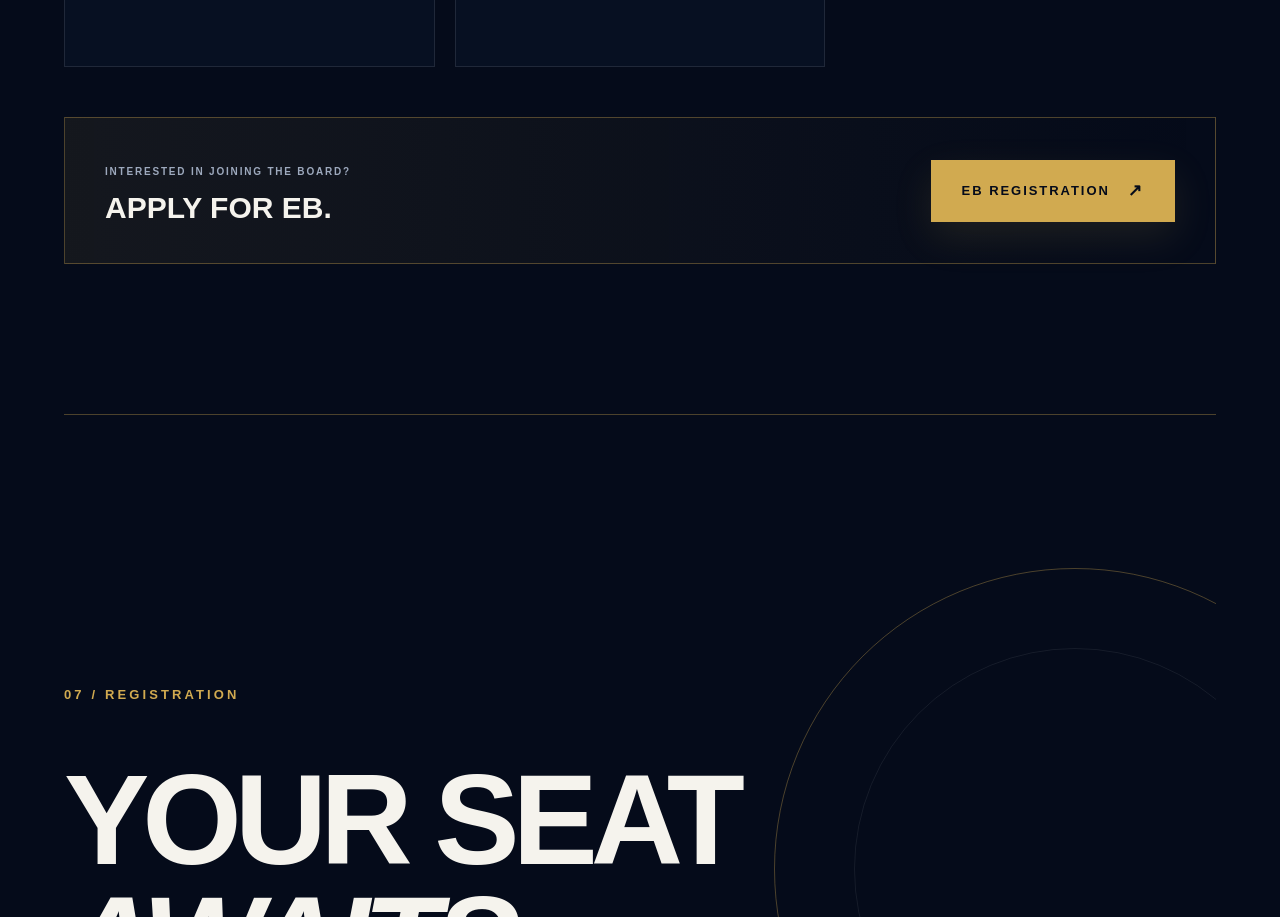
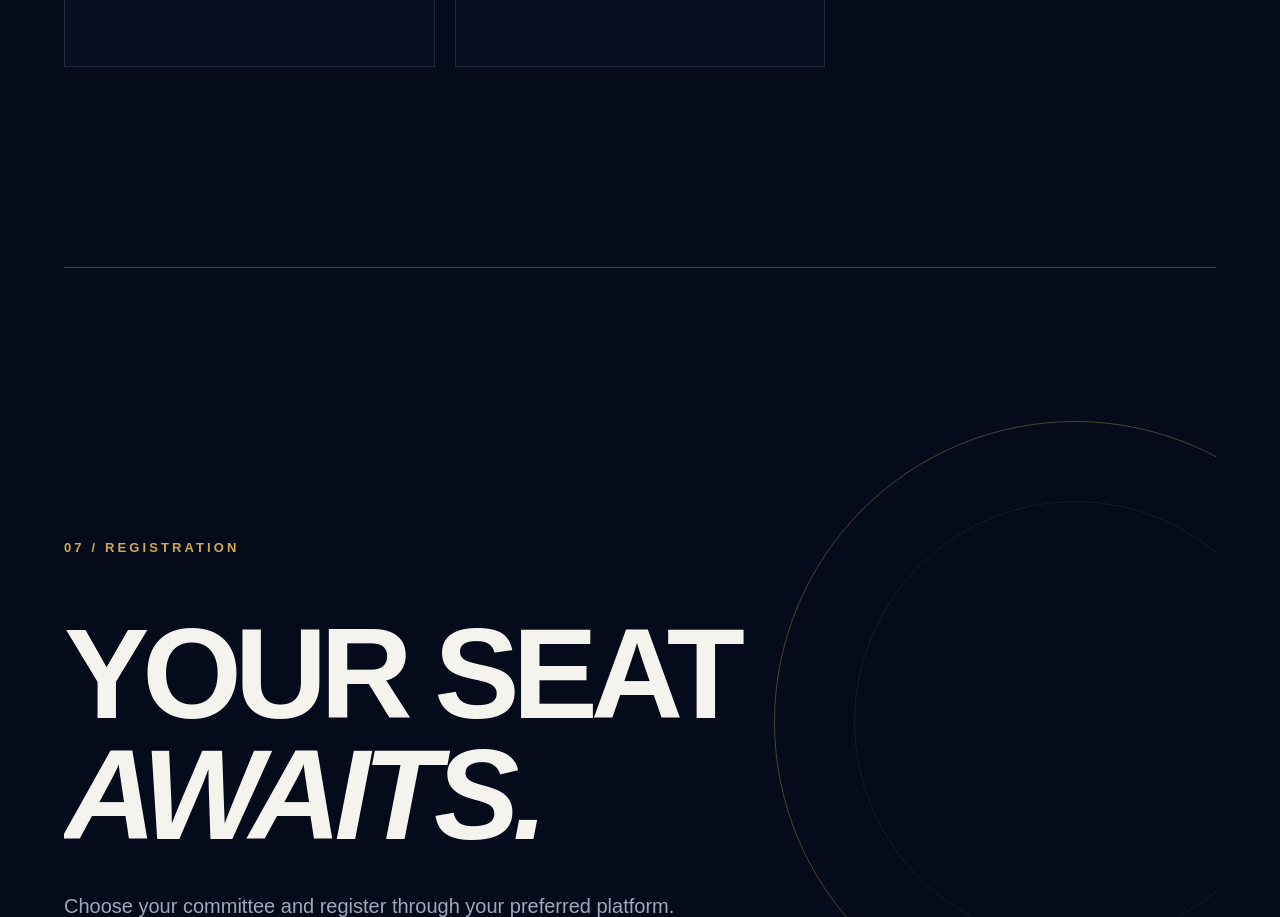
Before and after one commit to djaksh2009/relmun2026, a plain HTML site: page index.html in a window 1280 px wide. Shown: the part 8482-9399 px from the top of the page. Drawn offline with Linux system fonts and the light colour scheme.

Commit message:
Remove EB application section from index.html
Removed the EB application section from the page.

```diff
--- a/index.html
+++ b/index.html
@@ -1081,32 +1081,6 @@
       </div>
 
 
-      <div class="eb-apply">
-
-        <div>
-
-          <small>
-            INTERESTED IN JOINING THE BOARD?
-          </small>
-
-          <h3>
-            APPLY FOR EB.
-          </h3>
-
-        </div>
-
-
-        <a
-          class="btn btn-gold"
-          href="https://forms.gle/hxntNpnzrA8QHhCP8"
-          target="_blank"
-          rel="noopener"
-        >
-          EB REGISTRATION <span>↗</span>
-        </a>
-
-      </div>
-
     </section>
 
 
```
